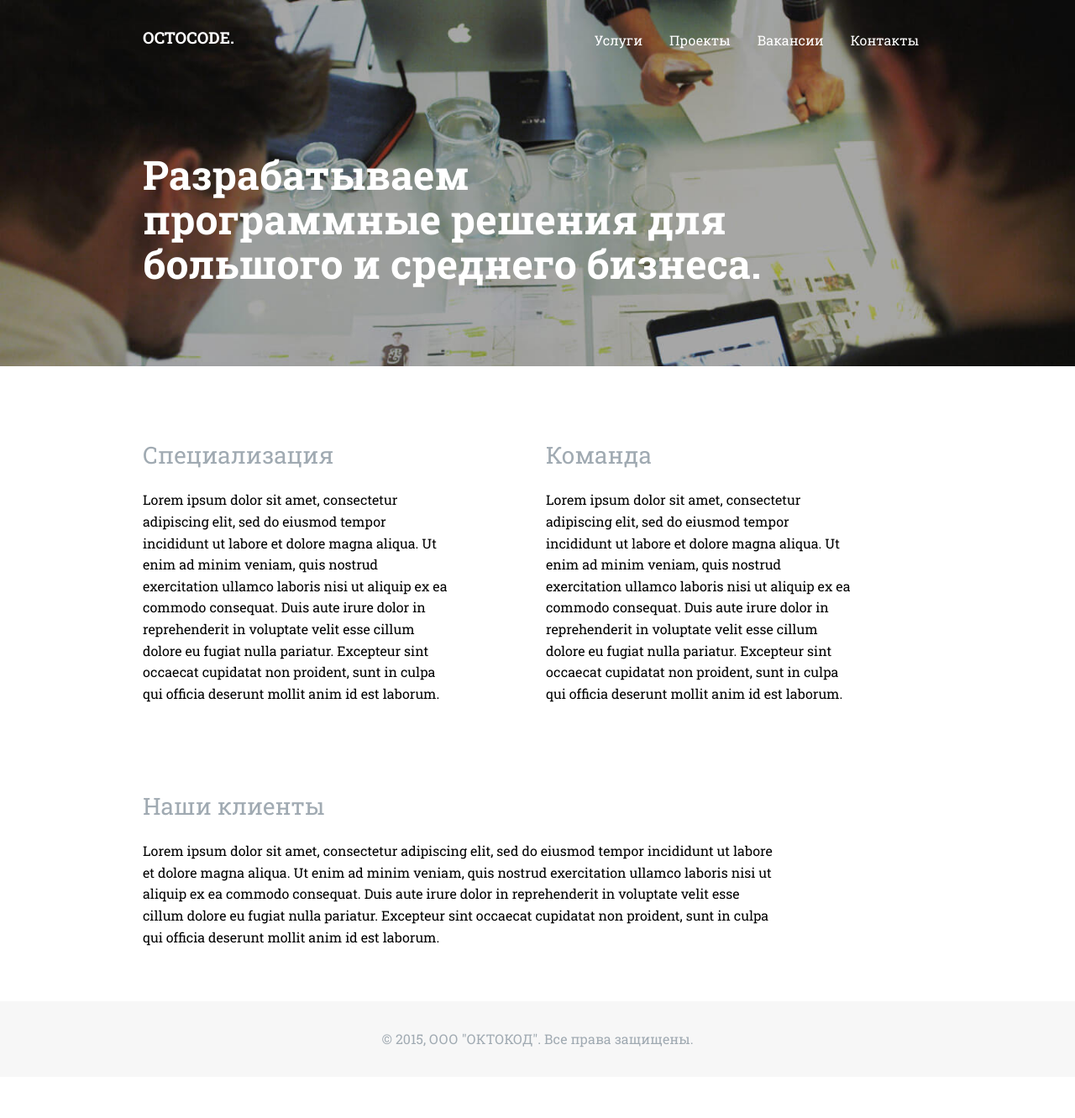
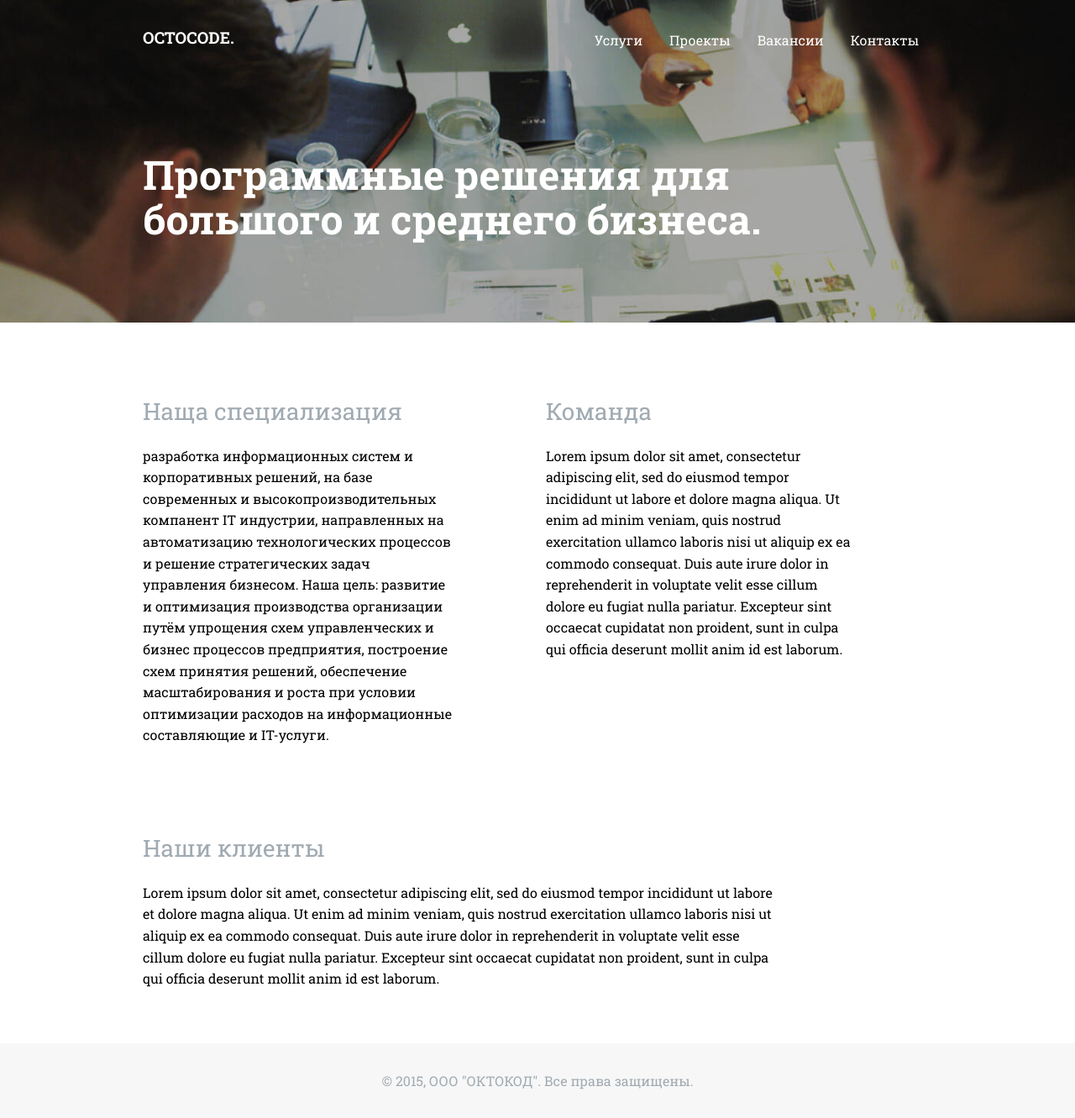
Before and after one commit to bizikov/octocode, a Jekyll site: the page built from index.html, in a window 1280 px wide. Shown: the whole page at 84% size. Built offline with Jekyll 4.4.1, drawn with Linux system fonts in a browser that asks for light colours; before the commit the page ends 1282 px from its top, so only the background shows below that.

Commit message:
изменение текстовки "Специализация"

```diff
--- a/index.html
+++ b/index.html
@@ -1,18 +1,19 @@
 ---
 layout: default
-title: Разрабатываем программные решения для большого и среднего бизнеса.
+title: Программные решения для большого и среднего бизнеса.
 ---
 
 <section class="container content">
     <div class="cell-1-2">
         <div class="module">
-            <h2 class="title">Специализация</h2>
+            <h2 class="title">Наща специализация</h2>
 
-            <p>Lorem ipsum dolor sit amet, consectetur adipiscing elit, sed do eiusmod tempor incididunt ut labore et
-                dolore magna aliqua. Ut enim ad minim veniam, quis nostrud exercitation ullamco laboris nisi ut aliquip
-                ex ea commodo consequat. Duis aute irure dolor in reprehenderit in voluptate velit esse cillum dolore eu
-                fugiat nulla pariatur. Excepteur sint occaecat cupidatat non proident, sunt in culpa qui officia
-                deserunt mollit anim id est laborum.</p>
+            <p>разработка информационных систем и корпоративных решений, на базе современных и высокопроизводительных
+            компанент IT индустрии, направленных на автоматизацию технологических процессов и
+            решение стратегических задач управления бизнесом.
+            Наша цель: развитие и оптимизация производства организации путём упрощения схем управленческих и бизнес процессов
+            предприятия, построение схем принятия решений, обеспечение масштабирования и роста при условии оптимизации
+            расходов на информационные составляющие и IT-услуги.</p>
         </div>
     </div>
     <div class="cell-1-2">
```
